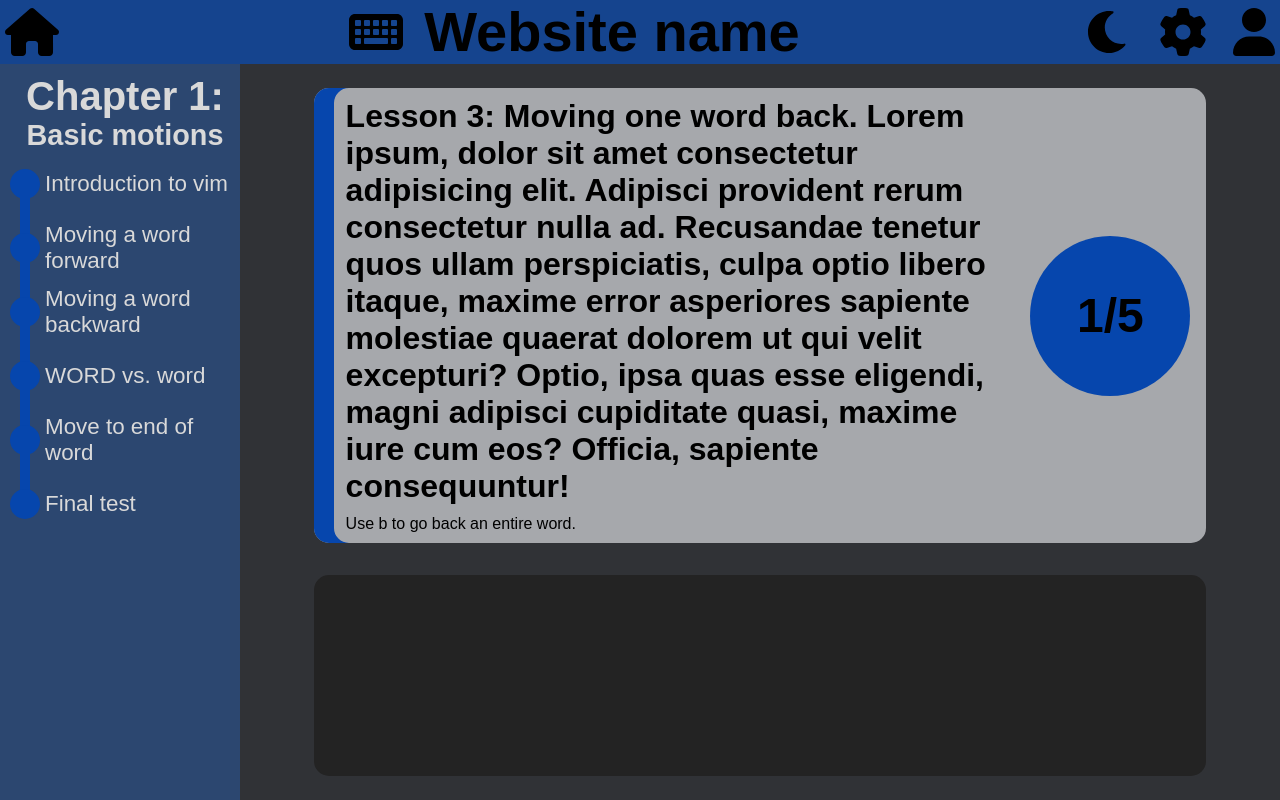
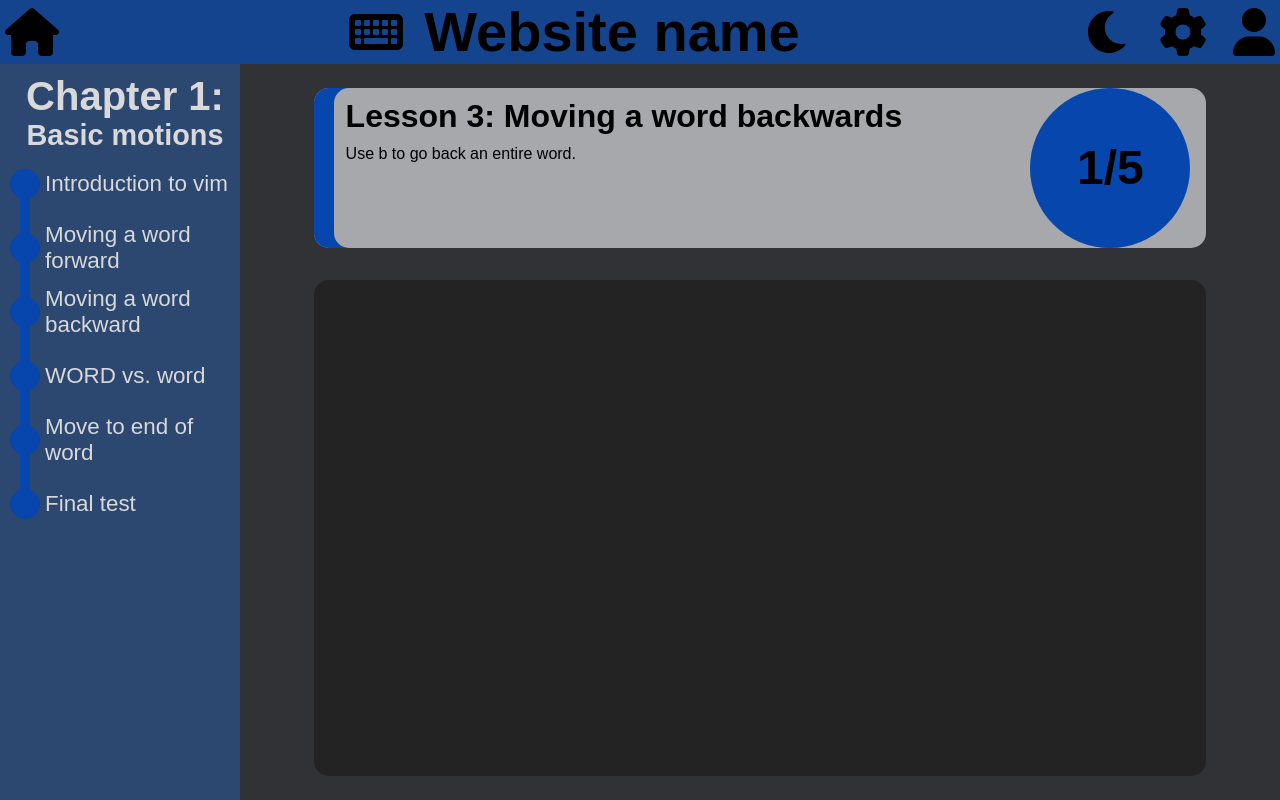
Before and after one commit to darida12321/DRP, a React (Create React App) app: page / in a window 1280 px wide. Built offline with nearby package versions, Linux system fonts and the light colour scheme.

Commit message:
Commit to see if CD woks

```diff
--- a/src/App.js
+++ b/src/App.js
@@ -56,8 +56,7 @@ function App() {
       <div className="tutorial">
         <div className="textbox">
           <div>
-            <h1>Lesson 3: Moving one word back.
-            Lorem ipsum, dolor sit amet consectetur adipisicing elit. Adipisci provident rerum consectetur nulla ad. Recusandae tenetur quos ullam perspiciatis, culpa optio libero itaque, maxime error asperiores sapiente molestiae quaerat dolorem ut qui velit excepturi? Optio, ipsa quas esse eligendi, magni adipisci cupiditate quasi, maxime iure cum eos? Officia, sapiente consequuntur!</h1>
+            <h1>Lesson 3: Moving a word backwards</h1>
             <p>Use b to go back an entire word.</p>
           </div>
           <div>
```
